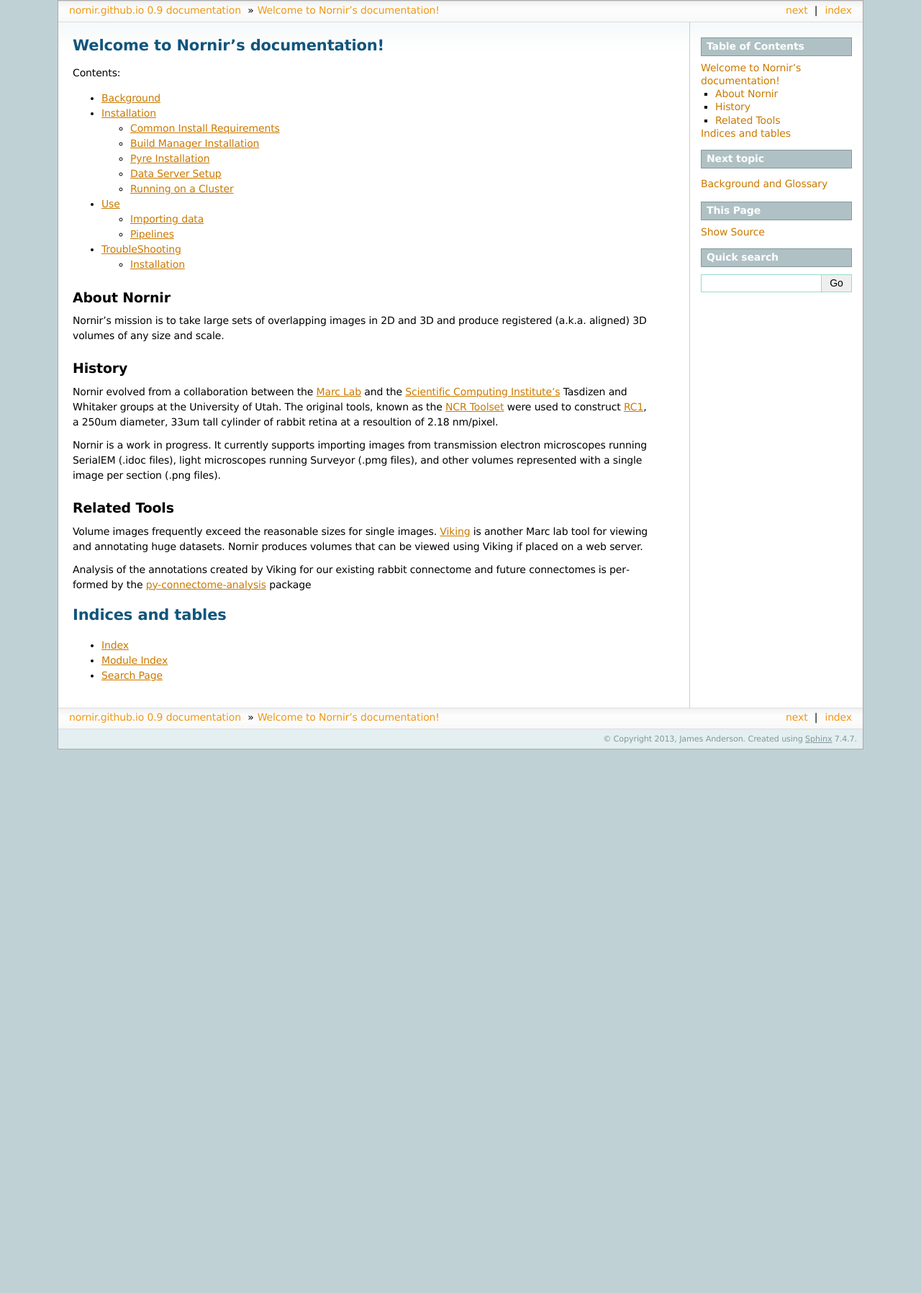
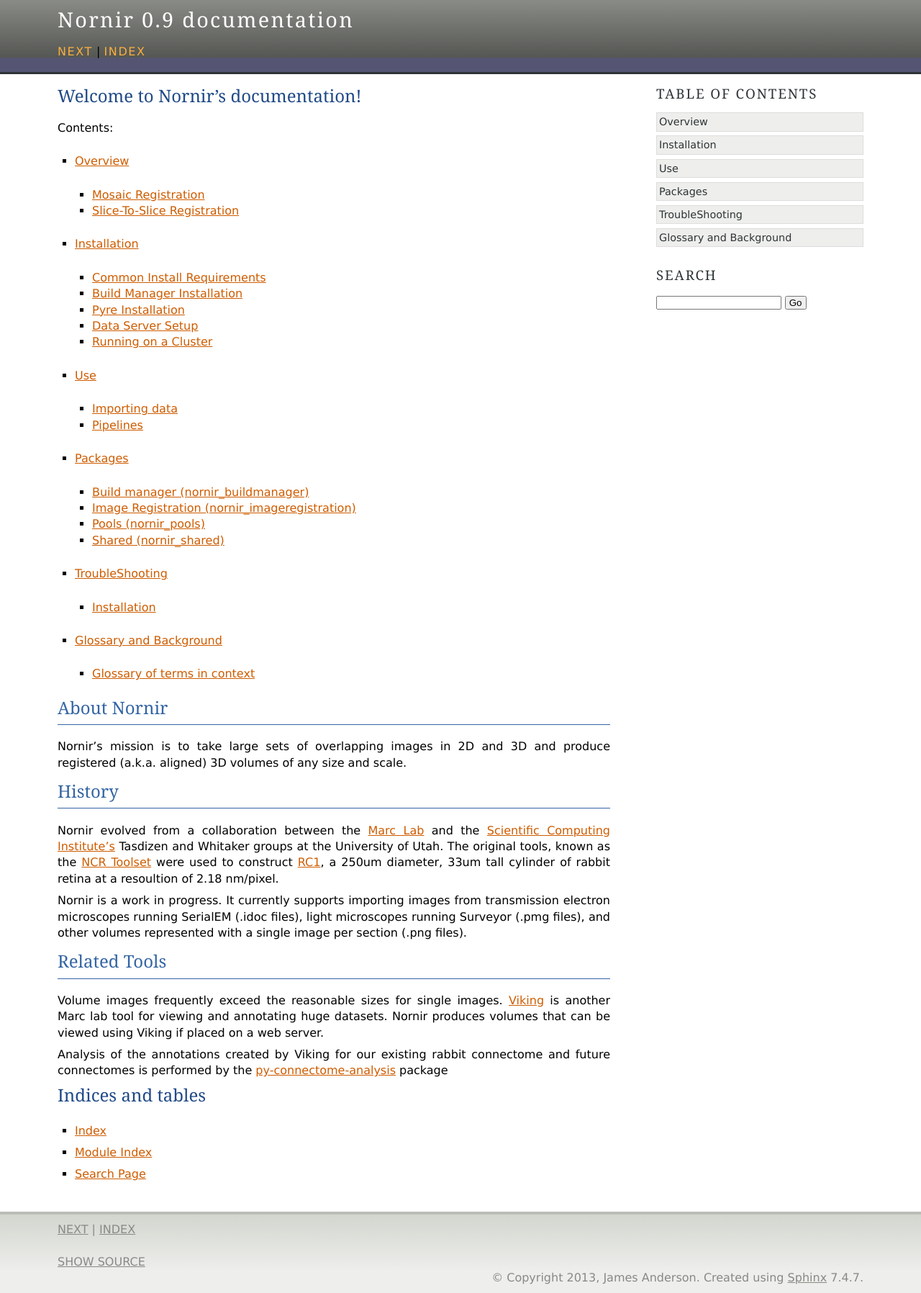
Before and after one commit to jamesra/nornir.github.io, a Sphinx documentation site: the page built from source/index.rst, in a window 1280 px wide. Shown: the whole page at 72% size. Built offline with Sphinx 7.4.7, drawn with Linux system fonts in a browser that asks for light colours; before the commit the page ends 1041 px from its top, so only the background shows below that.

Commit message:
More content

```diff
--- a/source/background.rst
+++ /dev/null
@@ -1,8 +0,0 @@
-Background and Glossary
------------------------
-
-To build a 3D volume using our transmission electron microscopes we begin by taking a sample and embedding it in a **block** of plastic resin.  This block is then cut into thin, about 70-90nm, **sections**.  Each section is placed on a grid or a slide.  At 5000X our transmission electron microscope can produce an image representing an 8um square.  To collect a larger area we collect a **mosaic** of images with a 10%-12% overlap.  We refer to an image in a mosaic as a **tile** even though proper tiles wouldn't overlap.  Nornir figures out how to layout the tiles so we can **assemble** a single image of the entire mosaic.
-
-We assemble a mosaic image for each section cut from the block.  Sometimes we call a section a **slice**.  Each section is then registered to the adjacent sections to produce **slice-to-slice** (stos) transformations.  We decide which mosaic is the **center** of the volume.  Transforms can then be added such that any point on a mosaic can be mapped through stos transforms until the center is reached.  This produces a mapping for each section to the volume. The **slice-to-volume** transforms can be used with Viking_ or if the mosaic images are small enough volume aligned section images can be produced.
-
-.. _Viking: http://connectomes.utah.edu/
--- a/source/background/background.rst
+++ b/source/background/background.rst
@@ -8,3 +8,5 @@
 To build a 3D volume using our transmission electron microscopes we begin by taking a sample and embedding it in a **block** of plastic resin.  This block is then cut into thin, about 70-90nm, **sections**.  Each section is placed on a grid or a slide.  At 5000X our transmission electron microscope can produce an image representing an 8um square.  To collect a larger area we collect a **mosaic** of images with a 10%-12% overlap.  We refer to an image in a mosaic as a **tile** even though proper tiles wouldn't overlap.  Nornir figures out how to layout the tiles so we can **assemble** a single image of the entire mosaic.
 
 We assemble a mosaic image for each section cut from the block.  Sometimes we call a section a **slice**.  Each section is then registered to the adjacent sections to produce **slice-to-slice** (stos) transformations.  We decide which mosaic is the **center** of the volume.  Transforms can then be added such that any point on a mosaic can be mapped through stos transforms until the center is reached.  This produces a mapping for each section to the volume. The **slice-to-volume** transforms can be used with Viking_ or if the mosaic images are small enough volume aligned section images can be produced.
+
+.. _Viking: http://connectomes.utah.edu/
--- a/source/conf.py
+++ b/source/conf.py
@@ -16,7 +16,14 @@
 # If extensions (or modules to document with autodoc) are in another directory,
 # add these directories to sys.path here. If the directory is relative to the
 # documentation root, use os.path.abspath to make it absolute, like shown here.
-# sys.path.insert(0, os.path.abspath('.'))
+nornir_buildmanager_path = os.path.join(os.path.abspath('.'), '..', '..', 'nornir-buildmanager')
+nornir_imageregistration_path = os.path.join(os.path.abspath('.'), '..', '..', 'nornir-imageregistration')
+nornir_shared_path = os.path.join(os.path.abspath('.'), '..', '..', 'nornir-shared')
+nornir_pools_path = os.path.join(os.path.abspath('.'), '..', '..', 'nornir-pools')
+sys.path.insert(0, nornir_buildmanager_path)
+sys.path.insert(0, nornir_imageregistration_path)
+sys.path.insert(0, nornir_shared_path)
+sys.path.insert(0, nornir_pools_path)
 
 # -- General configuration -----------------------------------------------------
 
@@ -25,7 +32,9 @@
 
 # Add any Sphinx extension module names here, as strings. They can be extensions
 # coming with Sphinx (named 'sphinx.ext.*') or your custom ones.
-extensions = ['sphinx.ext.autodoc', 'sphinx.ext.todo']
+extensions = ['sphinx.ext.autodoc',
+              'sphinx.ext.todo',
+              'sphinxarg.ext']
 
 
 # Add any paths that contain templates here, relative to this directory.
@@ -44,7 +53,7 @@
 
 
 # General information about the project.
-project = u'nornir.github.io'
+project = u'Nornir'
 
 copyright = u'2013, James Anderson'
 
@@ -100,7 +109,7 @@
 
 # The theme to use for HTML and HTML Help pages.  See the documentation for
 # a list of builtin themes.
-html_theme = u'sphinxdoc'
+html_theme = u'agogo'
 
 
 # Theme options are theme-specific and customize the look and feel of a theme
--- a/source/index.rst
+++ b/source/index.rst
@@ -11,10 +11,12 @@
 .. toctree::
    :maxdepth: 2
 
-   Background <background>
+   Overview <overview/overview>
    Installation <installation/toctree>
    Use <usage/buildmanager>
+   Packages <packages/packages>
    TroubleShooting <troubleshooting>
+   Glossary and Background <background/background>
 
 
 
--- a/source/installation/pyre.rst
+++ b/source/installation/pyre.rst
@@ -2,7 +2,7 @@
 Pyre Installation
 =================
 
-Users should begin by following the :ref:`common` before proceeding to the Pyre's specific instructions below.
+Users should begin by following the :ref:`common` installation instructions before proceeding to the Pyre's specific instructions below.
 
 Python packages
 ---------------
--- /dev/null
+++ b/source/packages/nornir_buildmanager.rst
@@ -0,0 +1,6 @@
+Buildmanager (nornir_buildmanager)
+==================================
+
+
+
+.. automodule:: nornir_buildmanager
--- /dev/null
+++ b/source/packages/nornir_imageregistration.rst
@@ -0,0 +1,4 @@
+Image Registration (nornir_imageregistration)
+=============================================
+
+.. automodule:: nornir_imageregistration
--- /dev/null
+++ b/source/packages/nornir_pools.rst
@@ -0,0 +1,6 @@
+Pools (nornir_pools)
+====================
+
+The build manager and image registration packages make every attempt to scale well.  To enable this the pool package is used to dispatch jobs to threads, processes, and other computers in a cluster.
+
+.. automodule:: nornir_pools
--- /dev/null
+++ b/source/packages/nornir_shared.rst
@@ -0,0 +1,4 @@
+Shared (nornir_shared)
+======================
+
+.. automodule:: nornir_shared
```
Also changed, not shown: source/overview/overview.rst (+7 -3 lines), source/packages/packages.rst (added, +11 -0 lines), source/usage/buildmanager.rst (line endings or trailing spaces).
